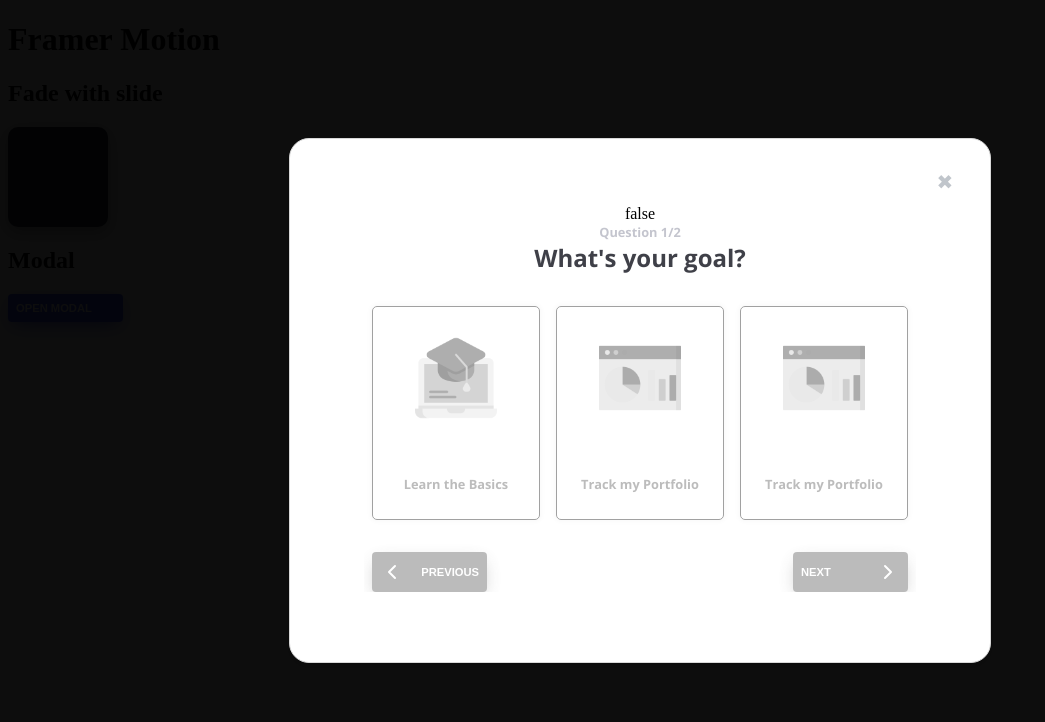
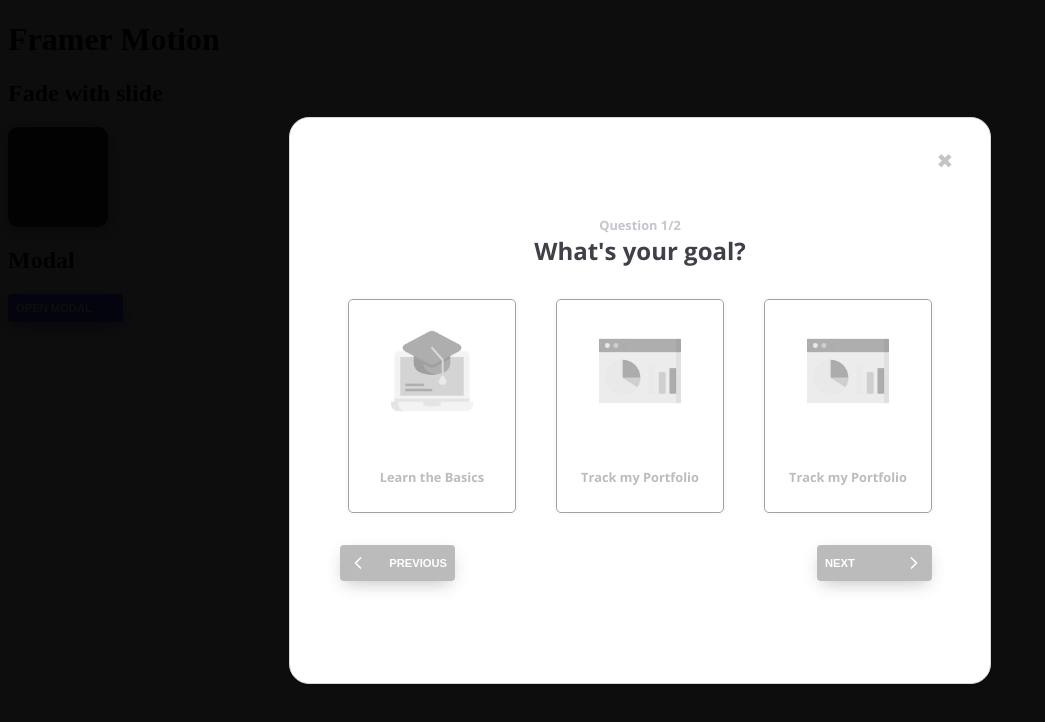
Before and after one commit to jonit-dev/react-simple-modal, a React (Create React App) app: page / in a window 1280 px wide. Both pictures are taken after a click on the button "OPEN MODAL". Shown: the top 722 px of the page, without its empty margins (0-1045 px from the left). Built offline with nearby package versions, Linux system fonts and the light colour scheme.

Commit message:
stable questionWizard

```diff
--- a/src/components/Wizard/QuestionWizard.tsx
+++ b/src/components/Wizard/QuestionWizard.tsx
@@ -37,8 +37,6 @@ export const QuestionWizard: React.FC<IProps> = ({
   const [isOneStepBeforeFinishing, setIsOneStepBeforeFinishing] = useState(
     questionsIndex === totalQuestions - 2
   );
-
-  const [isTransitionTriggered, setIsTransitionTriggered] = useState(false);
 
   useEffect(() => {
     onChange && onChange(questions);
@@ -89,14 +87,12 @@ export const QuestionWizard: React.FC<IProps> = ({
   const onNextClick = () => {
     if (!isCurrentStepDisabled && !isLastStep) {
       setQuestionsIndex((prev) => prev + 1);
-      setIsTransitionTriggered(true);
     }
   };
 
   const onPreviousClick = () => {
-    if (!isCurrentStepDisabled && !isPreviousDisabled) {
+    if (!isPreviousDisabled) {
       setQuestionsIndex((prev) => prev - 1);
-      setIsTransitionTriggered(true);
     }
   };
 
@@ -109,8 +105,15 @@ export const QuestionWizard: React.FC<IProps> = ({
   return (
     <AnimatePresence>
       <Wrapper>
-        {JSON.stringify(isTransitionTriggered)}
-        <Container transition={{ type: "spring", stiffness: 100 }}>
+        <Container
+          key={`${questionsIndex}`}
+          initial={{ x: window.innerWidth * 0.15, opacity: 0 }}
+          animate={{ x: 0, opacity: 1 }}
+          transition={{
+            type: "spring",
+            stiffness: 100,
+          }}
+        >
           <Header>
             <QuestionLabel>
               Question {questionsIndex + 1}/{totalQuestions}
@@ -145,6 +148,12 @@ export const QuestionWizard: React.FC<IProps> = ({
 
 const Wrapper = styled.div`
   overflow: hidden;
+  width: 100%;
+  height: 100%;
+  display: flex;
+  justify-content: center;
+  align-items: center;
+  padding: 2rem;
 `;
 
 const Container = styled(motion.div)`
--- a/src/components/Wizard/buttons/FinishButton.tsx
+++ b/src/components/Wizard/buttons/FinishButton.tsx
@@ -1,5 +1,5 @@
 import React from "react";
-import { Feather } from "react-feather";
+import { Feather, Icon } from "react-feather";
 import styled from "styled-components";
 
 import { Button } from "../../Button";
@@ -8,12 +8,16 @@ interface IProps {
   onClick: () => void;
   isDisabled?: boolean;
   children?: React.ReactNode;
+  defaultLabel?: string;
+  defaultIcon?: Icon;
 }
 
 export const FinishButton: React.FC<IProps> = ({
   onClick,
   isDisabled = false,
   children,
+  defaultLabel = "Finish",
+  defaultIcon = <Feather size={20} />,
 }) => {
   return (
     <Container onClick={onClick} className={isDisabled ? "disabled" : ""}>
@@ -21,7 +25,7 @@ export const FinishButton: React.FC<IProps> = ({
         children
       ) : (
         <Button>
-          Finish <Feather />
+          {defaultLabel} {defaultIcon}
         </Button>
       )}
     </Container>
--- a/src/components/Wizard/buttons/NextButton.tsx
+++ b/src/components/Wizard/buttons/NextButton.tsx
@@ -1,5 +1,5 @@
 import React from "react";
-import { ChevronRight } from "react-feather";
+import { ChevronRight, Icon } from "react-feather";
 import styled from "styled-components";
 
 import { Button } from "../../Button";
@@ -7,21 +7,36 @@ import { Button } from "../../Button";
 interface IProps {
   onClick: () => void;
   isDisabled?: boolean;
+  children?: React.ReactNode;
+  defaultLabel?: string;
+  defaultIcon?: Icon;
 }
 
 export const NextButton: React.FC<IProps> = ({
   onClick,
   isDisabled = false,
+  children,
+  defaultLabel = "Next",
+  defaultIcon = <ChevronRight size={20} />,
 }) => {
   return (
-    <Container>
-      <Button onClick={onClick} isDisabled={isDisabled}>
-        Next <ChevronRight />
-      </Button>
+    <Container onClick={onClick} className={isDisabled ? "disabled" : ""}>
+      {children ? (
+        children
+      ) : (
+        <Button>
+          {defaultLabel} {defaultIcon}
+        </Button>
+      )}
     </Container>
   );
 };
 
 const Container = styled.div`
   margin-right: 0.5rem;
+
+  &.disabled {
+    filter: grayscale(100%);
+    opacity: 0.4;
+  }
 `;
--- a/src/components/Wizard/buttons/PreviousButton.tsx
+++ b/src/components/Wizard/buttons/PreviousButton.tsx
@@ -1,5 +1,5 @@
 import React from "react";
-import { ChevronLeft } from "react-feather";
+import { ChevronLeft, Icon } from "react-feather";
 import styled from "styled-components";
 
 import { Button } from "../../Button";
@@ -7,18 +7,36 @@ import { Button } from "../../Button";
 interface IProps {
   onClick: () => void;
   isDisabled?: boolean;
+  children?: React.ReactNode;
+  defaultLabel?: string;
+  defaultIcon?: Icon;
 }
 
-export const PreviousButton: React.FC<IProps> = ({ onClick, isDisabled }) => {
+export const PreviousButton: React.FC<IProps> = ({
+  onClick,
+  isDisabled = false,
+  children,
+  defaultLabel = "Previous",
+  defaultIcon = <ChevronLeft size={20} />,
+}) => {
   return (
-    <Container>
-      <Button onClick={onClick} isDisabled={isDisabled}>
-        <ChevronLeft /> Previous
-      </Button>
+    <Container onClick={onClick} className={isDisabled ? "disabled" : ""}>
+      {children ? (
+        children
+      ) : (
+        <Button>
+          {defaultIcon} {defaultLabel}
+        </Button>
+      )}
     </Container>
   );
 };
 
 const Container = styled.div`
-  margin-left: 0.5rem;
+  margin-right: 0.5rem;
+
+  &.disabled {
+    filter: grayscale(100%);
+    opacity: 0.4;
+  }
 `;
```
